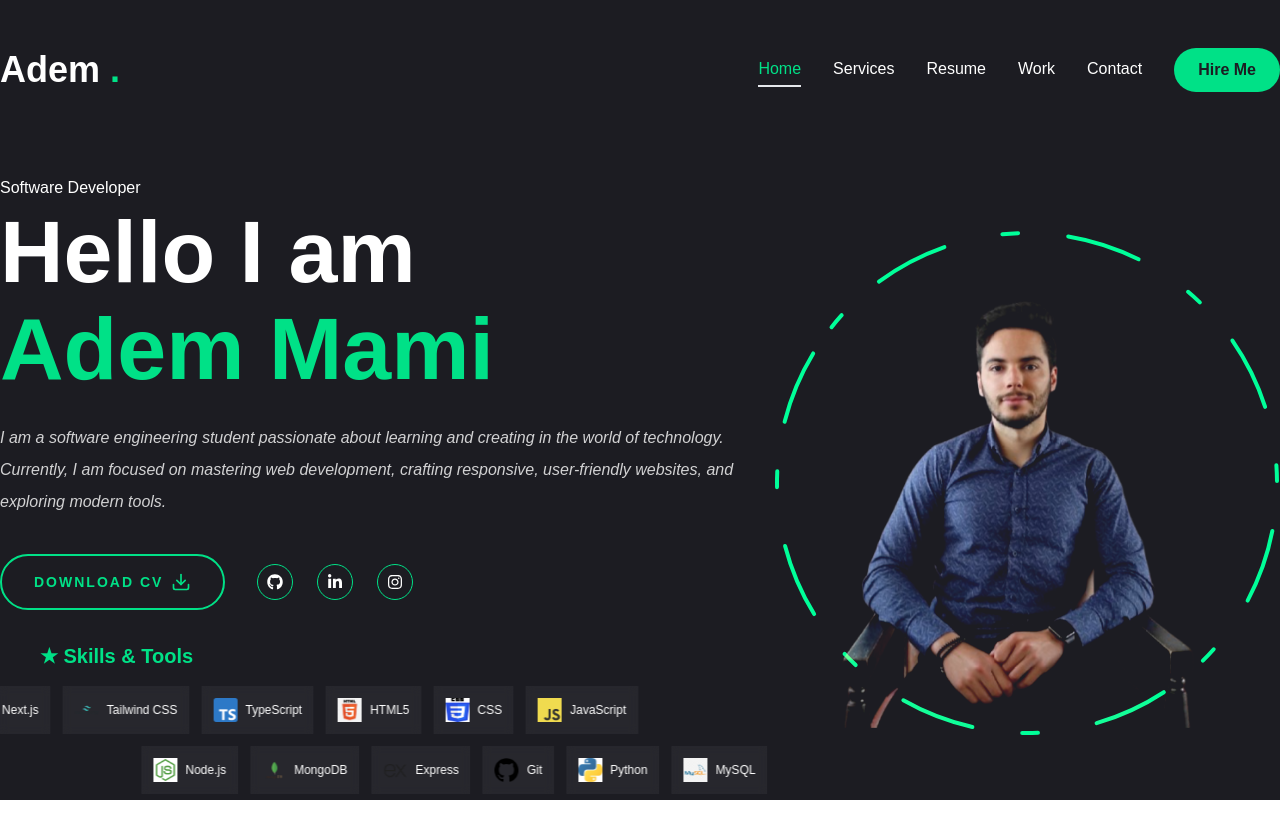
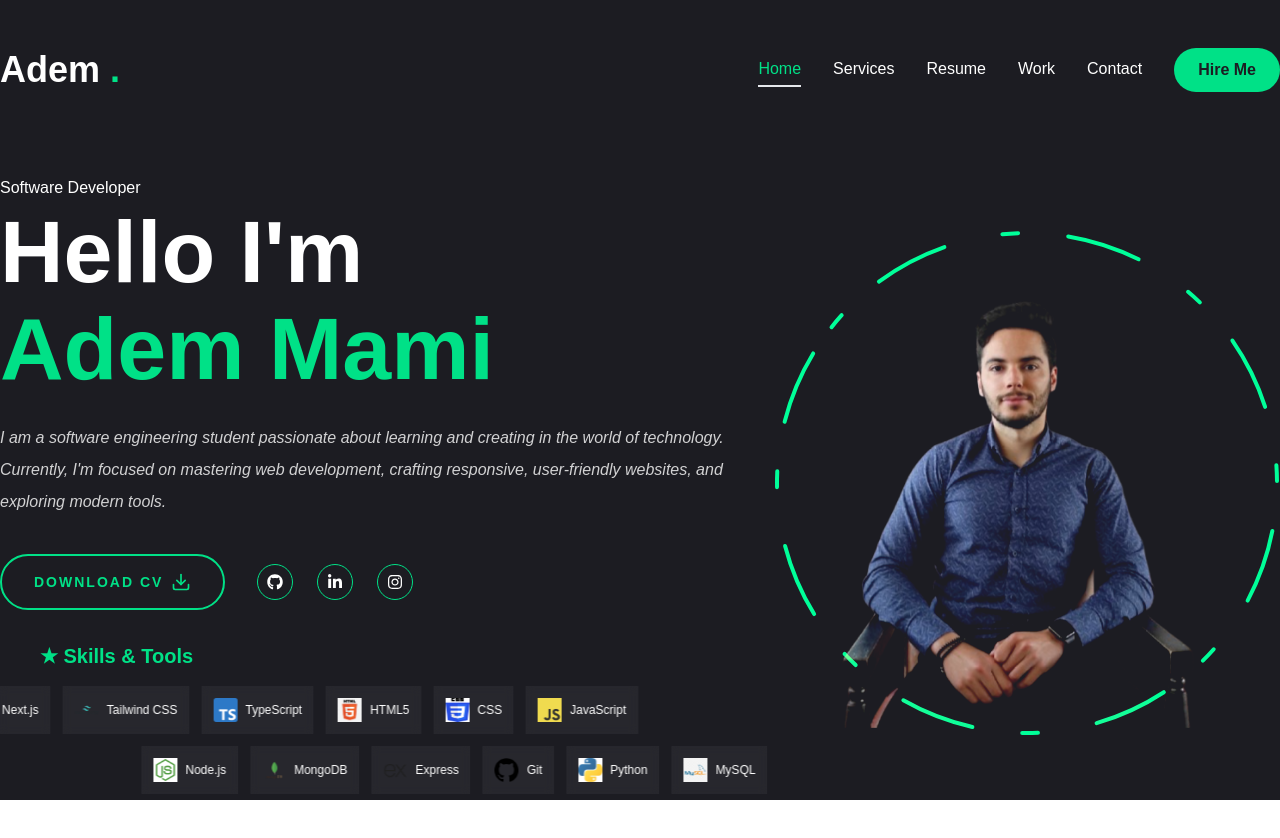
Before and after one commit to AdemMami123/Portfolio, a Next.js app: page / in a window 1280 px wide. Shown: the top 838 px of the page. Built offline with nearby package versions, Linux system fonts and the light colour scheme.

Commit message:
portfolio1

```diff
--- a/src/app/page.tsx
+++ b/src/app/page.tsx
@@ -17,12 +17,12 @@ const Home = () => {
           <div className="text-center xl:text-left order-2 xl:order-none">
             <span>Software Developer</span>
             <h1 className="h1 mb-6 ">
-              Hello I am <br />
+              Hello I'm <br />
               <span className="text-accent">Adem Mami</span>
             </h1>
             <p className="max-w[500px] mb-9 text-white/80 italic">
               I am a software engineering student passionate about learning and
-              creating in the world of technology. Currently, I am focused on
+              creating in the world of technology. Currently, I'm focused on
               mastering web development, crafting responsive, user-friendly
               websites, and exploring modern tools.
             </p>
```
